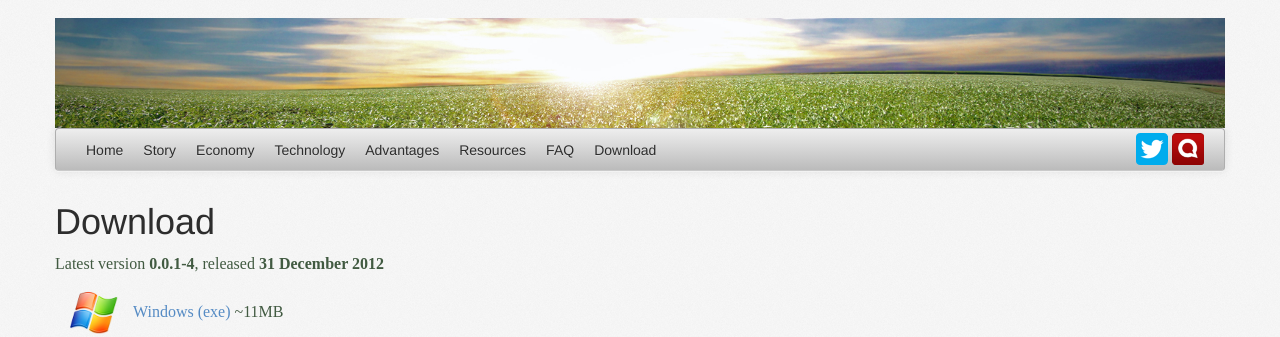
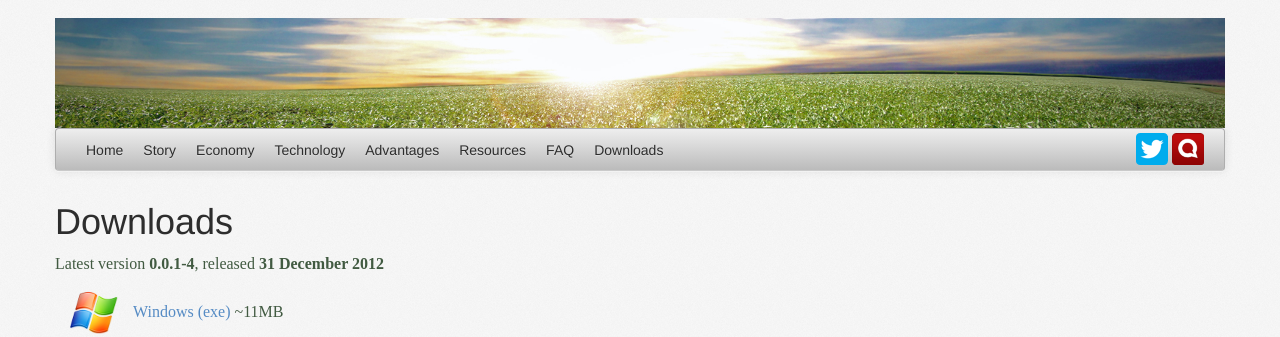
Before and after one commit to freicoin/freico.in, a Jekyll site: the page built from downloads/index.md, in a window 1280 px wide. Shown: the top 337 px of the page. Built offline with Jekyll 4.4.1, drawn with Linux system fonts in a browser that asks for light colours; nearby versions of some CDN libraries; some web fonts are replaced; comment, search, counter and statistics services are not loaded.

Commit message:
Rename 'Download' -> 'Downloads'

```diff
--- a/_config.yml
+++ b/_config.yml
@@ -45,8 +45,8 @@ menu:
             title: FAQ
             url: /faq/index.html
         -
-            title: Download
-            url: /download/index.html
+            title: Downloads
+            url: /downloads/index.html
 
 freicoin:
     version: 0.0.1-4
--- a/download/index.md
+++ b/downloads/index.md
@@ -1,11 +1,11 @@
 ---
 layout: default
 groups: ['primary']
-menu: Download
-title: Download Freicoin
+menu: Downloads
+title: Downloads
 ---
 
-<h1>Download</h1>
+<h1>Downloads</h1>
 
 <p class="big_font">Latest version <strong>{{ site.freicoin.version }}</strong>, released <strong>{{ site.freicoin.release_date|date:"%d %B %Y" }}</strong></p>
 
```
Also changed, not shown: story/index.md (+1 -1 lines).
